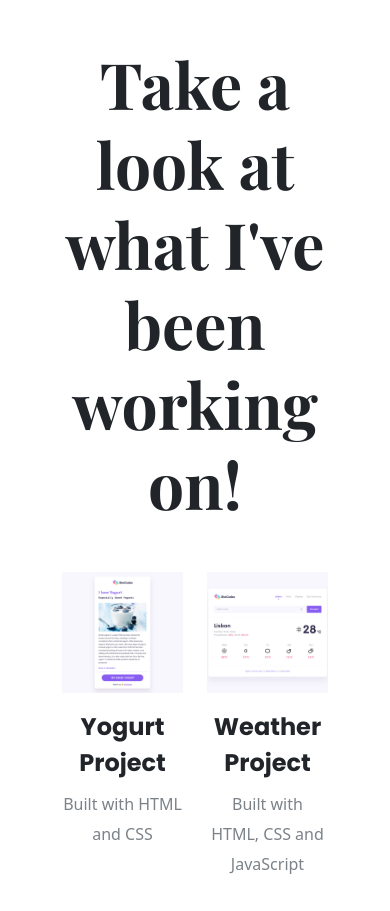
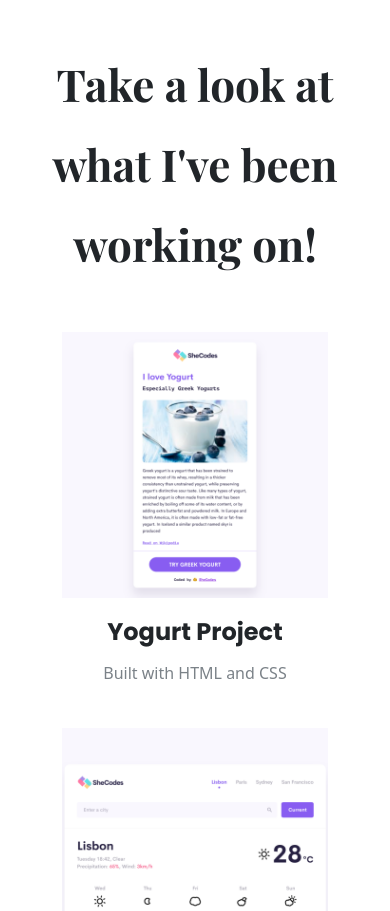
Before and after one commit to FTTM-M/challenge3-responsive-week5, a plain HTML site: page index.html in a window 390 px wide. Shown: the part 146-1057 px from the top of the page. Drawn offline with nearby package versions, Linux system fonts and the light colour scheme; a web font is replaced by a local one.

Commit message:
make it responsive

```diff
--- a/index.html
+++ b/index.html
@@ -22,23 +22,23 @@
    <h1 class="mb-5">Take a look at what I've been working on!</h1>
     <div class="container">
       <div class="row">
-        <div class="col mb-4">
+        <div class="col-lg mb-4">
           <img src="images/1.png" alt="" class="img-fluid mb-3" />
           <h2>Yogurt Project</h2>
           <p class="text-center ">Built with HTML and CSS</p>
         </div>
-        <div class="col mb-4">
+        <div class="col-lg mb-4">
           <img src="images/2.png" alt="" class="img-fluid mb-3" />
            <h2>Weather Project</h2>
           <p class="text-center " >Built with HTML, CSS and JavaScript</p>
         </div>
          <div class="row">
-        <div class="col mb-4">
+        <div class="col-lg mb-4">
           <img src="images/3.png" alt="" class="img-fluid mb-3" />
           <h2>Dictionary App</h2>
           <p class="text-center ">Built with HTML, CSS with React</p>
         </div>
-        <div class="col mb-4">
+        <div class="col-lg mb-4">
           <img src="images/4.png" alt="" class="img-fluid mb-3" />
           <h2>Translation App</h2>
           <p class="text-center ">Built with HTML, CSS with React</p>
--- a/style.css
+++ b/style.css
@@ -22,3 +22,8 @@
   line-height: 30px;
   color: #7b8288;
 }
+@media (max-width: 990px) {
+  .content h1 {
+    font-size: 44px;
+  }
+}
```
